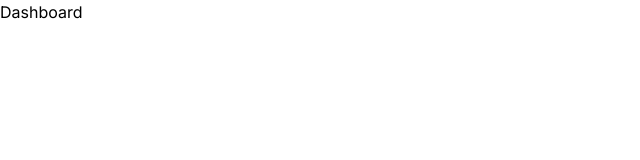
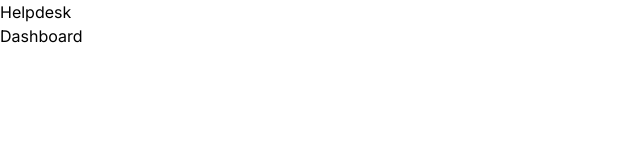
Before and after one commit to Mig-uel/helpdesk, a Next.js app: page / in a window 1280 px wide. Shown: the top 160 px of the page, without its empty margins (0-640 px from the left). Built offline with nearby package versions, Linux system fonts and the light colour scheme.

Commit message:
chore: Add navigation bar to layout component

```diff
--- a/app/layout.jsx
+++ b/app/layout.jsx
@@ -1,17 +1,22 @@
-import { Inter } from "next/font/google";
-import "./globals.css";
+import { Inter } from 'next/font/google'
+import './globals.css'
 
-const inter = Inter({ subsets: ["latin"] });
+const inter = Inter({ subsets: ['latin'] })
 
 export const metadata = {
-  title: "Create Next App",
-  description: "Generated by create next app",
-};
+  title: 'Create Next App',
+  description: 'Generated by create next app',
+}
 
 export default function RootLayout({ children }) {
   return (
-    <html lang="en">
-      <body className={inter.className}>{children}</body>
+    <html lang='en'>
+      <body className={inter.className}>
+        <nav>
+          <h1>Helpdesk</h1>
+        </nav>
+        {children}
+      </body>
     </html>
-  );
+  )
 }
```
